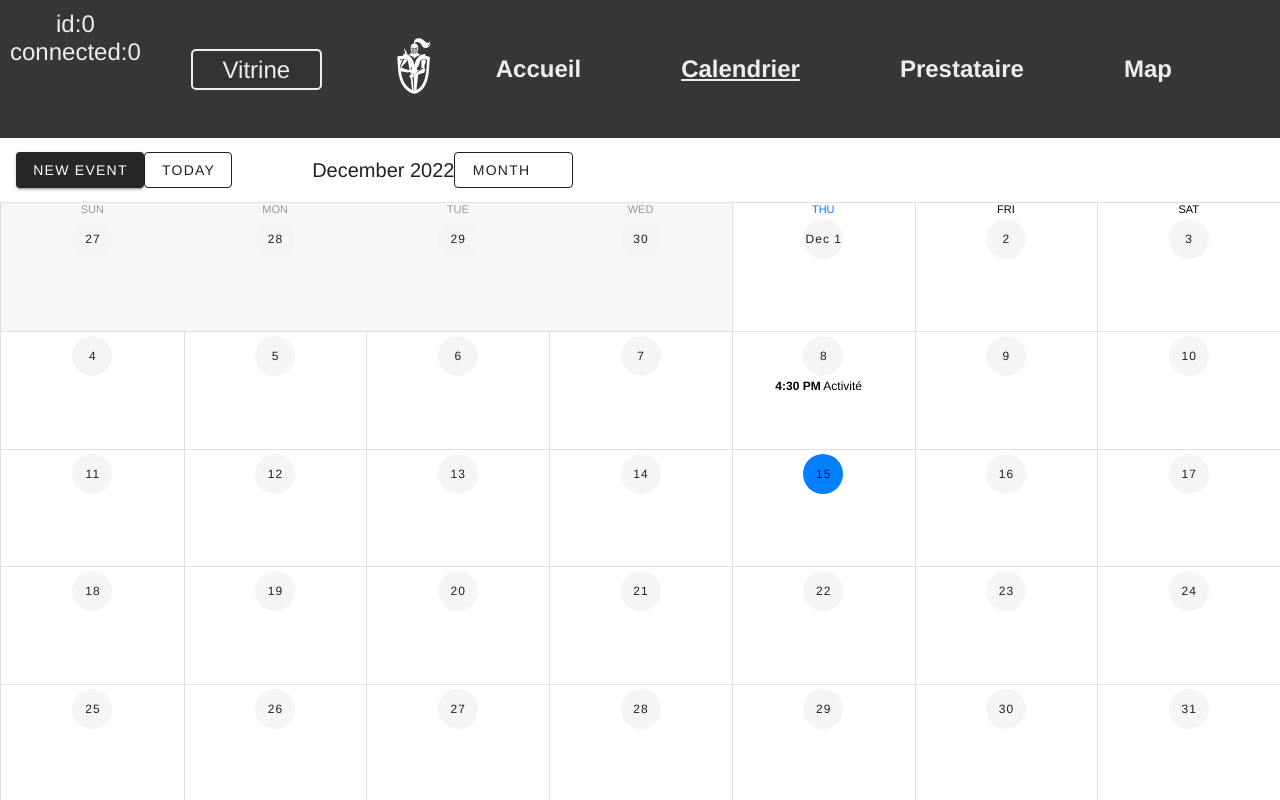
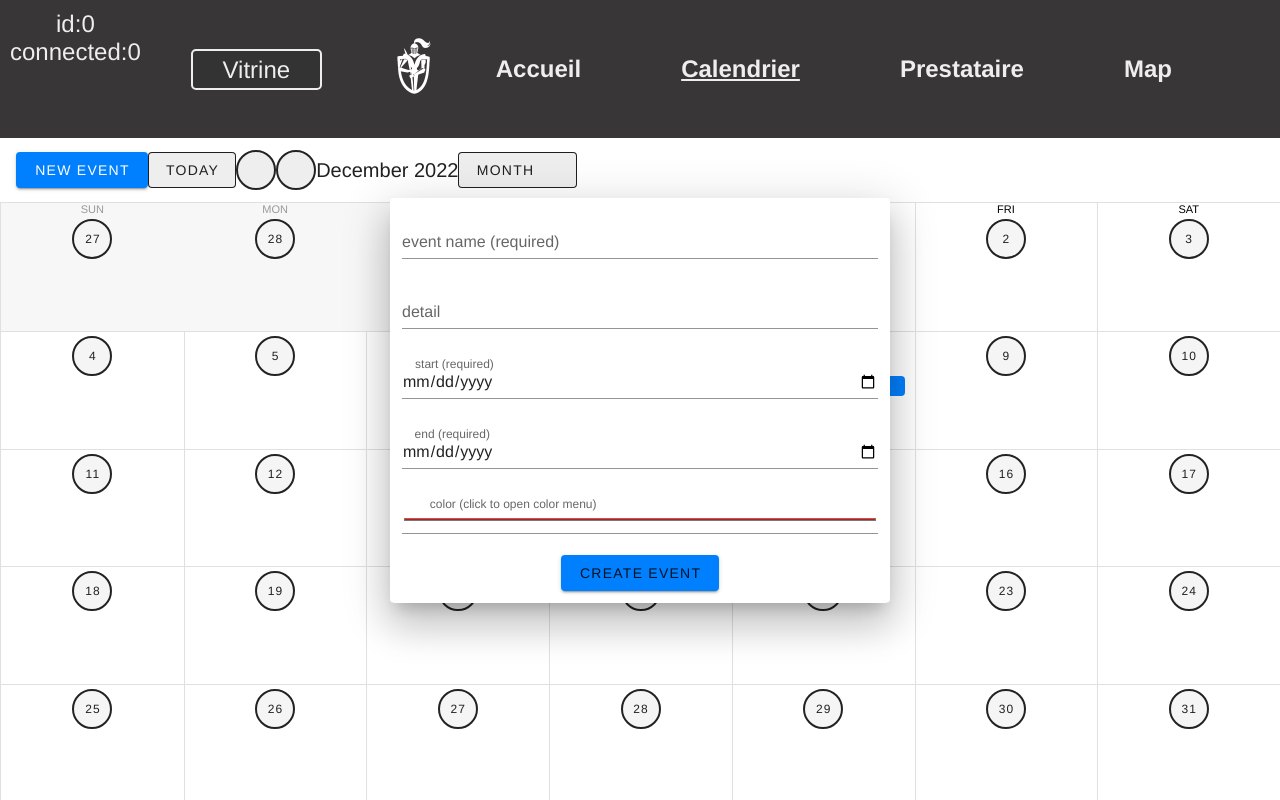
Before and after one commit to ThomasG1raud/saes3_vue, a Vue app: page /calendrier in a window 1280 px wide. Both pictures are taken after a click on the button "NEW EVENT". Shown: the top 800 px of the page. Built offline with nearby package versions, Linux system fonts and the light colour scheme; the HTML template or start-up script is replaced by a standard one.

Commit message:
add horaire done

```diff
--- a/src/store/index.js
+++ b/src/store/index.js
@@ -14,22 +14,13 @@ export default new Vuex.Store({
             "restauration"
         ],
         allHoraire: [
-            // {
-            //     id: 1,
-            //     start: "2022-12-08 16:30:00",
-            //     time: "2022-12-09 17:30:00",
-            //     title: "Activité"
-            // },
             {
                 name: "Activité",
                 start: "2022-12-08 16:30:00",
                 end: "2022-12-08 16:30:00",
                 timed: false,
+                color: "var(--primary)"
             }
-            // {
-            //     id: 2,
-            //     date: "2022-12-15 16:30:00"
-            // }
         ],
         admin: {
             email: "admin@gmail.com",
@@ -217,6 +208,9 @@ export default new Vuex.Store({
         },
         addPrestataire: (state, prestataire) => {
             state.allPrestataire.push(prestataire);
+        },
+        addHoraire: (state, horaire) => {
+            state.allHoraire.push(horaire);
         }
     },
     actions: {
@@ -239,6 +233,9 @@ export default new Vuex.Store({
             commit("increment");
             commit("setAccountId", idPrestataire);
             commit('setAccountType', 1);
+        },
+        createHoraire: ({commit}, horaire) => {
+            commit("addHoraire", horaire);
         }
     },
     modules: {},
--- a/src/views/vitrine/VitrineCalendrierView.vue
+++ b/src/views/vitrine/VitrineCalendrierView.vue
@@ -3,7 +3,7 @@
     <v-col>
       <v-sheet height="64">
         <v-toolbar flat color="white">
-          <v-btn color="primary" dark @click.stop="dialog = true">
+          <v-btn color="var(--primary)" dark @click.stop="dialog = true">
             New Event
           </v-btn>
           <v-btn outlined class="mr-4" @click="setToday">
@@ -51,7 +51,7 @@
               <v-text-field v-model="start" type="date" label="start (required)"></v-text-field>
               <v-text-field v-model="end" type="date" label="end (required)"></v-text-field>
               <v-text-field v-model="color" type="color" label="color (click to open color menu)"></v-text-field>
-              <v-btn type="submit" color="primary" class="mr-4" @click.stop="dialog = false">
+              <v-btn type="submit" color="var(--primary)" class="mr-4" @click.stop="dialog = false">
                 create event
               </v-btn>
             </v-form>
@@ -68,7 +68,7 @@
               <v-text-field v-model="start" type="date" label="start (required)"></v-text-field>
               <v-text-field v-model="end" type="date" label="end (required)"></v-text-field>
               <v-text-field v-model="color" type="color" label="color (click to open color menu)"></v-text-field>
-              <v-btn type="submit" color="primary" class="mr-4" @click.stop="dialog = false">
+              <v-btn type="submit" color="var(--primary)" class="mr-4" @click.stop="dialog = false">
                 create event
               </v-btn>
             </v-form>
@@ -123,7 +123,7 @@
             </v-card-text>
 
             <v-card-actions>
-              <v-btn text color="secondary" @click="selectedOpen = false">
+              <v-btn text color="var(--secondary)" @click="selectedOpen = false">
                 close
               </v-btn>
               <v-btn v-if="currentlyEditing !== selectedEvent.id" text @click.prevent="editEvent(selectedEvent)">
@@ -142,7 +142,8 @@
 
 <script>
 import { db } from '@/main'
-import {mapGetters} from "vuex";
+import {mapActions, mapGetters} from "vuex";
+import 'vuetify/dist/vuetify.min.css';
 
 export default {
   name: "VitrineCalendrierView",
@@ -171,7 +172,7 @@ export default {
     dialogDate: false
   }),
   mounted () {
-    console.clear()
+    // console.clear()
     // this.getEvents()
     this.goStart()
   },
@@ -208,6 +209,7 @@ export default {
   },
   methods: {
     ...mapGetters(["getAllHoraire"]),
+    ...mapActions(["createHoraire"]),
     goStart() {
       const allHoraire = this.getAllHoraire();
       const events = []
@@ -248,14 +250,18 @@ export default {
     },
     async addEvent () {
       if (this.name && this.start && this.end) {
-        await db.collection("calEvent").add({
+        const horaire = {
           name: this.name,
           details: this.details,
           start: this.start,
           end: this.end,
           color: this.color
-        })
-        this.getEvents()
+        }
+        this.createHoraire(horaire)
+        console.log(this.getAllHoraire())
+        // await db.collection("calEvent").add(horaire)
+        // this.getEvents()
+        this.goStart()
         this.name = '',
             this.details = '',
             this.start = '',
@@ -269,16 +275,19 @@ export default {
       this.currentlyEditing = ev.id
     },
     async updateEvent (ev) {
-      await db.collection('calEvent').doc(this.currentlyEditing).update({
-        details: ev.details
-      })
-      this.selectedOpen = false,
-          this.currentlyEditing = null
+      // await db.collection('calEvent').doc(this.currentlyEditing).update({
+      //   details: ev.details
+      // })
+      console.log(ev)
+      this.selectedOpen = false
+      this.currentlyEditing = null
     },
     async deleteEvent (ev) {
-      await db.collection("calEvent").doc(ev).delete()
-      this.selectedOpen = false,
-          this.getEvents()
+      // await db.collection("calEvent").doc(ev).delete()
+      console.log(ev)
+      this.selectedOpen = false
+      // this.getEvents()
+      this.goStart();
     },
     showEvent ({ nativeEvent, event }) {
       const open = () => {
@@ -306,3 +315,13 @@ export default {
   }
 }
 </script>
+
+<style scoped>
+:root, * {
+  --primary: var(--blue);
+  --secondary: var(--secondary);
+}
+.v-dialog__container {
+  display: block;
+}
+</style>
```
